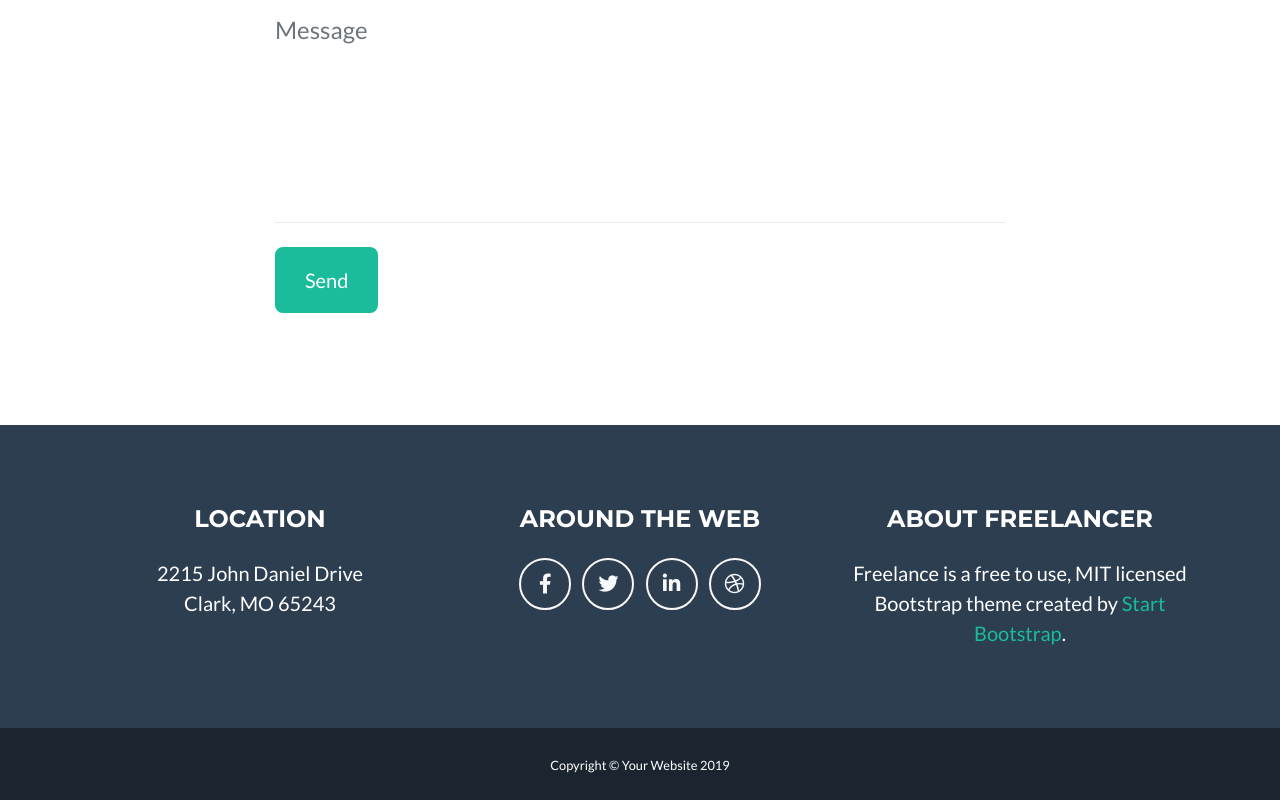
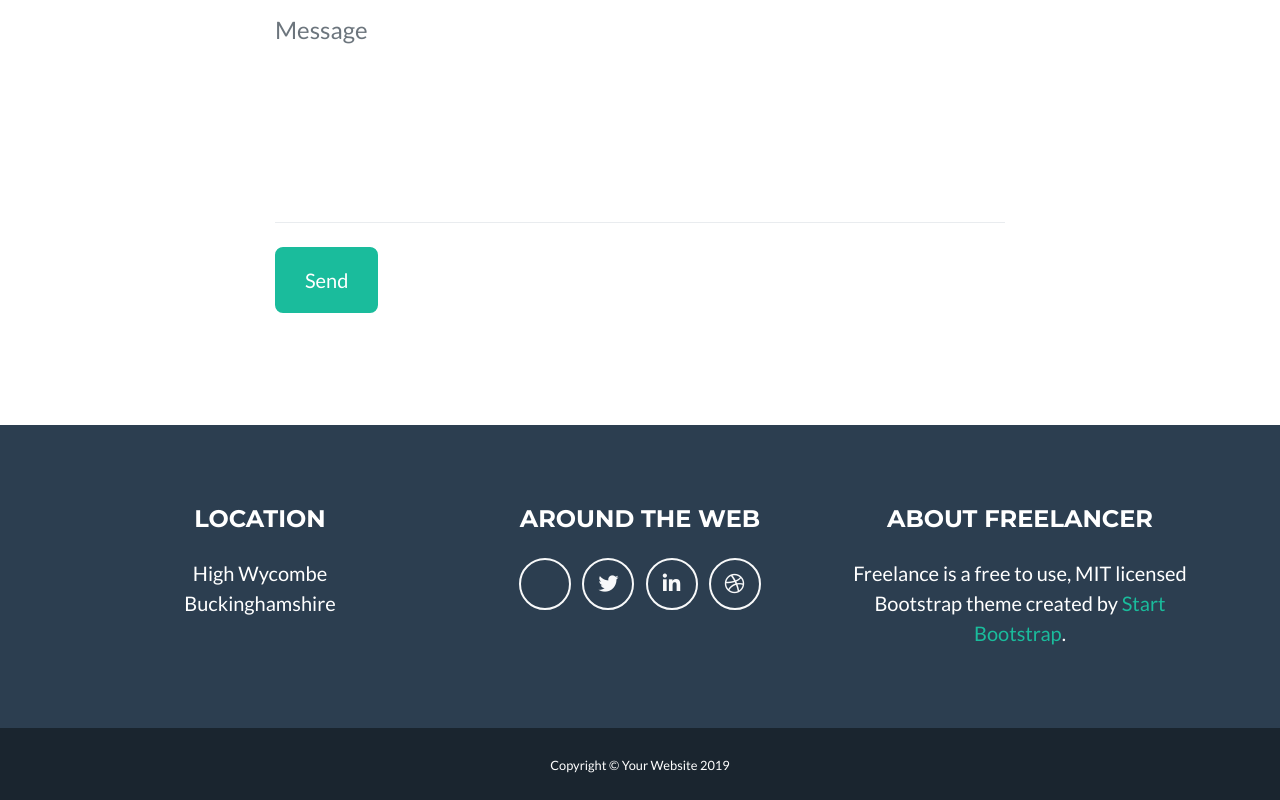
Before and after one commit to SnaggaTron/Sowande-Snagg, a website with bundled scripts: page index.html in a window 1280 px wide. Shown: the part 2801-3601 px from the top of the page. Built offline with nearby package versions, Linux system fonts and the light colour scheme.

Commit message:
Update index.html

```diff
--- a/index.html
+++ b/index.html
@@ -274,15 +274,14 @@
         <!-- Footer Location -->
         <div class="col-lg-4 mb-5 mb-lg-0">
           <h4 class="text-uppercase mb-4">Location</h4>
-          <p class="lead mb-0">2215 John Daniel Drive
-            <br>Clark, MO 65243</p>
+          <p class="lead mb-0">High Wycombe
+            <br>Buckinghamshire</p>
         </div>
 
         <!-- Footer Social Icons -->
         <div class="col-lg-4 mb-5 mb-lg-0">
           <h4 class="text-uppercase mb-4">Around the Web</h4>
           <a class="btn btn-outline-light btn-social mx-1" href="#">
-            <i class="fab fa-fw fa-facebook-f"></i>
           </a>
           <a class="btn btn-outline-light btn-social mx-1" href="#">
             <i class="fab fa-fw fa-twitter"></i>
```
